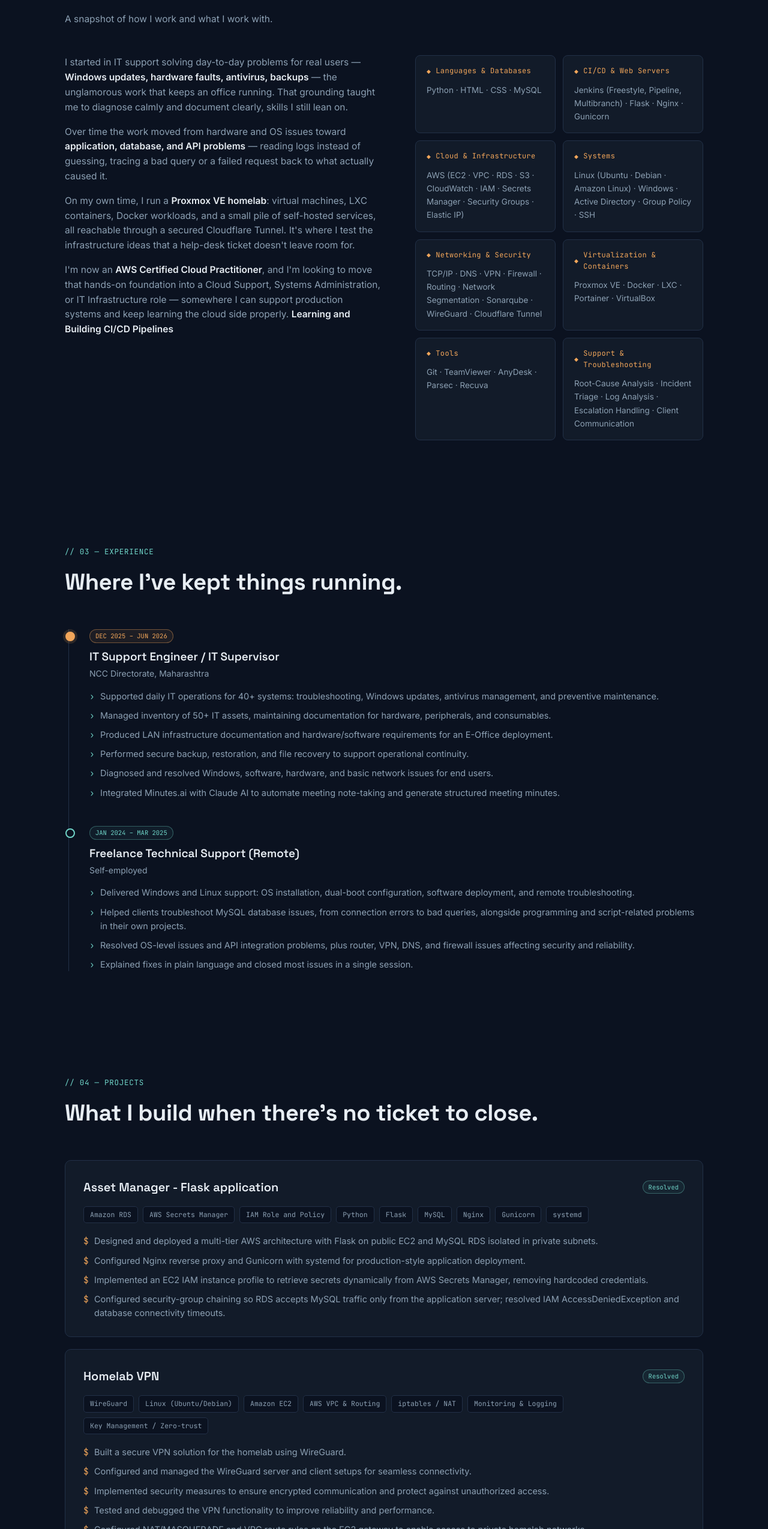
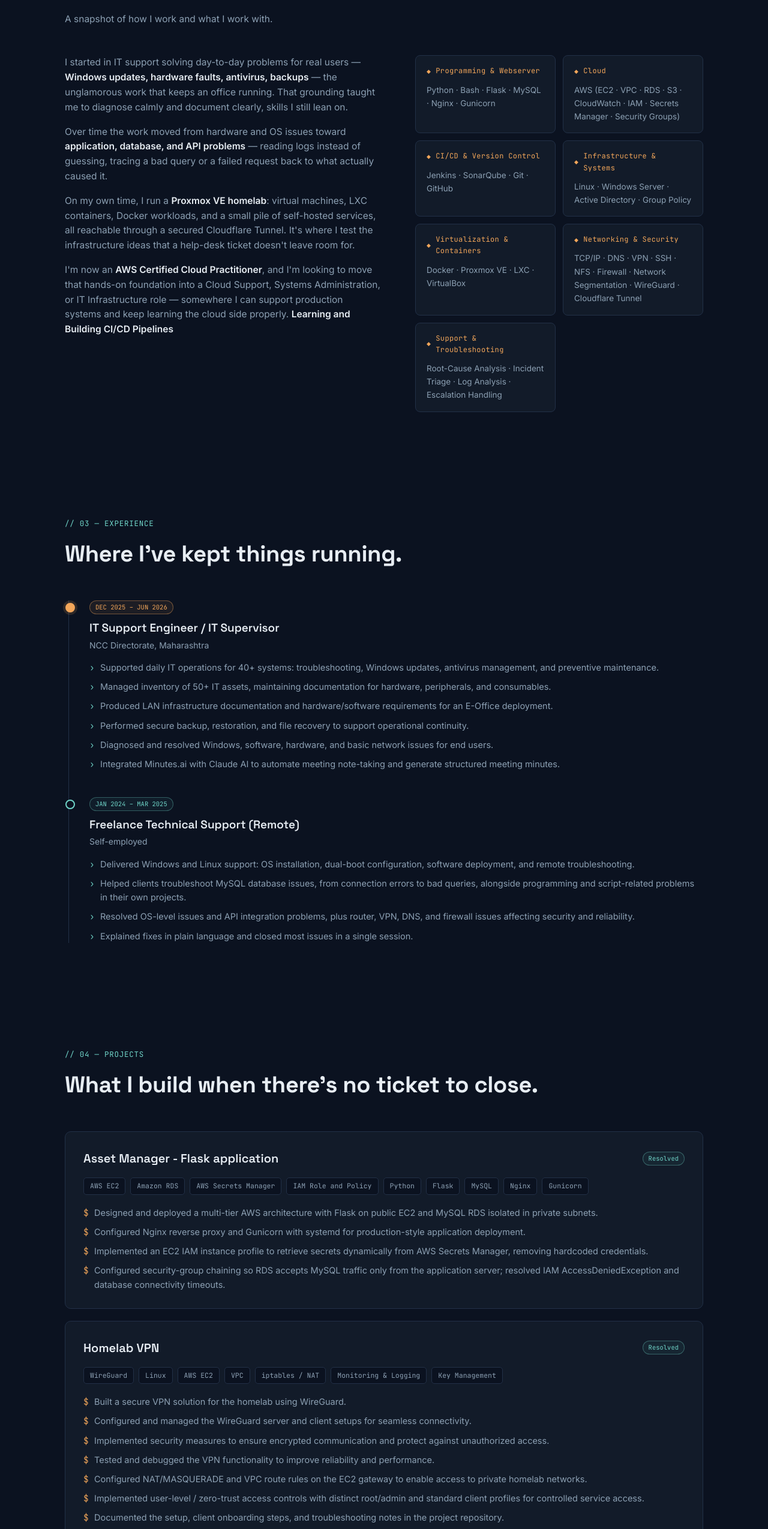
Before and after one commit to devarshinichite/devarshinichite.github.io, a plain HTML site: page index.html in a window 1280 px wide. Shown: the part 1211-3760 px from the top of the page at 60% size. Drawn offline with Linux system fonts and the light colour scheme.

Commit message:
Updated Resume

```diff
--- a/index.html
+++ b/index.html
@@ -422,43 +422,38 @@
         </div>
         <div class="skill-modules reveal">
           <div class="module">
-            <div class="mod-title">Languages &amp; Databases</div>
-            <div class="mod-items">Python · HTML · CSS · MySQL</div>
+            <div class="mod-title">Programming &amp; Webserver</div>
+            <div class="mod-items">Python · Bash · Flask · MySQL · Nginx · Gunicorn</div>
           </div>
 
           <div class="module">
-            <div class="mod-title">CI/CD &amp; Web Servers</div>
-            <div class="mod-items">Jenkins (Freestyle, Pipeline, Multibranch) · Flask · Nginx · Gunicorn </div>
+            <div class="mod-title">Cloud</div>
+            <div class="mod-items">AWS (EC2 · VPC · RDS · S3 · CloudWatch · IAM · Secrets Manager · Security Groups)</div>
           </div>
 
           <div class="module">
-            <div class="mod-title">Cloud &amp; Infrastructure</div>
-            <div class="mod-items">AWS (EC2 · VPC · RDS · S3 · CloudWatch · IAM · Secrets Manager · Security Groups · Elastic IP)</div>
+            <div class="mod-title">CI/CD &amp; Version Control</div>
+            <div class="mod-items">Jenkins · SonarQube · Git · GitHub</div>
           </div>
 
           <div class="module">
-            <div class="mod-title">Systems</div>
-            <div class="mod-items">Linux (Ubuntu · Debian · Amazon Linux) · Windows · Active Directory · Group Policy · SSH</div>
+            <div class="mod-title">Infrastructure &amp; Systems</div>
+            <div class="mod-items">Linux · Windows Server · Active Directory · Group Policy</div>
+          </div>
+
+          <div class="module">
+            <div class="mod-title">Virtualization &amp; Containers</div>
+            <div class="mod-items">Docker · Proxmox VE · LXC · VirtualBox</div>
           </div>
 
           <div class="module">
             <div class="mod-title">Networking &amp; Security</div>
-            <div class="mod-items">TCP/IP · DNS · VPN · Firewall · Routing · Network Segmentation · Sonarqube · WireGuard · Cloudflare Tunnel</div>
-          </div>
-
-          <div class="module">
-            <div class="mod-title">Virtualization &amp; Containers</div>
-            <div class="mod-items">Proxmox VE · Docker · LXC · Portainer · VirtualBox</div>
-          </div>
-
-          <div class="module">
-            <div class="mod-title">Tools</div>
-            <div class="mod-items">Git · TeamViewer · AnyDesk · Parsec · Recuva</div>
+            <div class="mod-items">TCP/IP · DNS · VPN · SSH · NFS · Firewall · Network Segmentation · WireGuard · Cloudflare Tunnel</div>
           </div>
 
           <div class="module">
             <div class="mod-title">Support &amp; Troubleshooting</div>
-            <div class="mod-items">Root-Cause Analysis · Incident Triage · Log Analysis · Escalation Handling · Client Communication</div>
+            <div class="mod-items">Root-Cause Analysis · Incident Triage · Log Analysis · Escalation Handling</div>
           </div>
       </div>
     </div>
@@ -522,6 +517,7 @@
           <span class="badge">Resolved</span>
         </div>
         <div class="stack-row">
+          <span class="chip">AWS EC2</span>
           <span class="chip">Amazon RDS</span>
           <span class="chip">AWS Secrets Manager</span>
           <span class="chip">IAM Role and Policy</span>
@@ -530,7 +526,6 @@
           <span class="chip">MySQL</span>
           <span class="chip">Nginx</span>
           <span class="chip">Gunicorn</span>
-          <span class="chip">systemd</span>
         </div>
         <ul class="log-list">
           <li>Designed and deployed a multi-tier AWS architecture with Flask on public EC2 and MySQL RDS isolated in private subnets.</li>
@@ -549,12 +544,12 @@
         </div>
         <div class="stack-row">
           <span class="chip">WireGuard</span>
-          <span class="chip">Linux (Ubuntu/Debian)</span>
-          <span class="chip">Amazon EC2</span>
-          <span class="chip">AWS VPC &amp; Routing</span>
+          <span class="chip">Linux</span>
+          <span class="chip">AWS EC2</span>
+          <span class="chip">VPC</span>
           <span class="chip">iptables / NAT</span>
           <span class="chip">Monitoring &amp; Logging</span>
-          <span class="chip">Key Management / Zero-trust</span>
+          <span class="chip">Key Management</span>
         </div>
         <ul class="log-list">
           <li>Built a secure VPN solution for the homelab using WireGuard.</li>
@@ -567,20 +562,47 @@
         </ul>
       </div>
 
-      <!-- 3. Homelab -->
+      <!-- 3. Jenkins and Sonarqube -->
 
       <div class="project-card reveal">
         <div class="project-head">
-          <div class="project-title">Enterprise Homelab Infrastructure</div>
+          <div class="project-title"> <a href="https://github.com/devarshinichite/jenkins-practice" target="_blank">Jenkins CI/CD & SonarQube Code Quality Labs</a></div>
+          <span class="badge">Resolved</span>
+        </div>
+        <div class="stack-row">
+          <span class="chip">Jenkins</span>
+          <span class="chip">SonarQube</span>
+          <span class="chip">Python</span>
+          <span class="chip">AWS EC2</span>
+          <span class="chip">Docker</span>
+          <span class="chip">PostgreSQL</span>
+        </div>
+        <ul class="log-list">
+          <li>Configured and explored Jenkins Freestyle, Pipeline and Multibranch Pipeline jobs across local, Docker and AWS EC2 environments.</li>
+          <li>Deployed SonarQube Community Edition with PostgreSQL on AWS EC2 to perform static code analysis on a Python application.</li>
+          <li>Configured SonarQube Quality Gates with an overall code coverage threshold of 80%, and analysed code quality and security findings.</li>
+          <li>Investigated code analysis results, addressed identified security issues and performed subsequent scans to evaluate improvements.</li>
+        </ul>
+      </div>
+
+      <!-- Additional Project (4. Homelab) -->
+
+      <div class="sec-head reveal" style="margin-top:56px; margin-bottom:24px;">
+        <div class="sec-tag">// additional project</div>
+      </div>
+
+      <div class="project-card reveal">
+        <div class="project-head">
+          <div class="project-title">Enterprise Style Homelab Infrastructure</div>
           <span class="badge">Resolved</span>
         </div>
         <div class="stack-row">
           <span class="chip">Proxmox VE</span>
+          <span class="chip">Linux</span>
           <span class="chip">Docker</span>
           <span class="chip">LXC</span>
-          <span class="chip">Portainer</span>
+          <span class="chip">Samba/NFS</span>
           <span class="chip">Cloudflare Tunnel</span>
-          <span class="chip">Samba/NFS</span>
         </div>
         <ul class="log-list">
           <li>Built a virtualized infrastructure on Proxmox VE hosting Linux VMs and LXC containers.</li>
@@ -589,6 +611,8 @@
           <li>Ongoing sandbox for practicing Linux administration, containerization, networking, and cloud concepts.</li>
         </ul>
       </div>
+
+      <!-- Certification & Education -->
 
       <div class="sec-head reveal" style="margin-top:56px; margin-bottom:24px;">
         <div class="sec-tag">// education &amp; certification</div>
```
Also changed, not shown: 1 other file.
